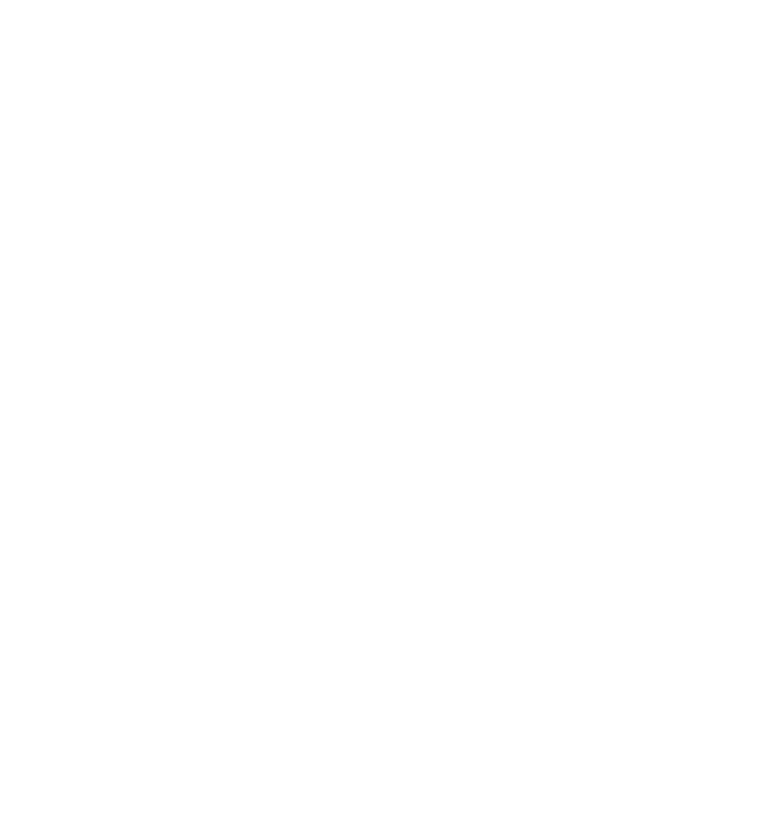
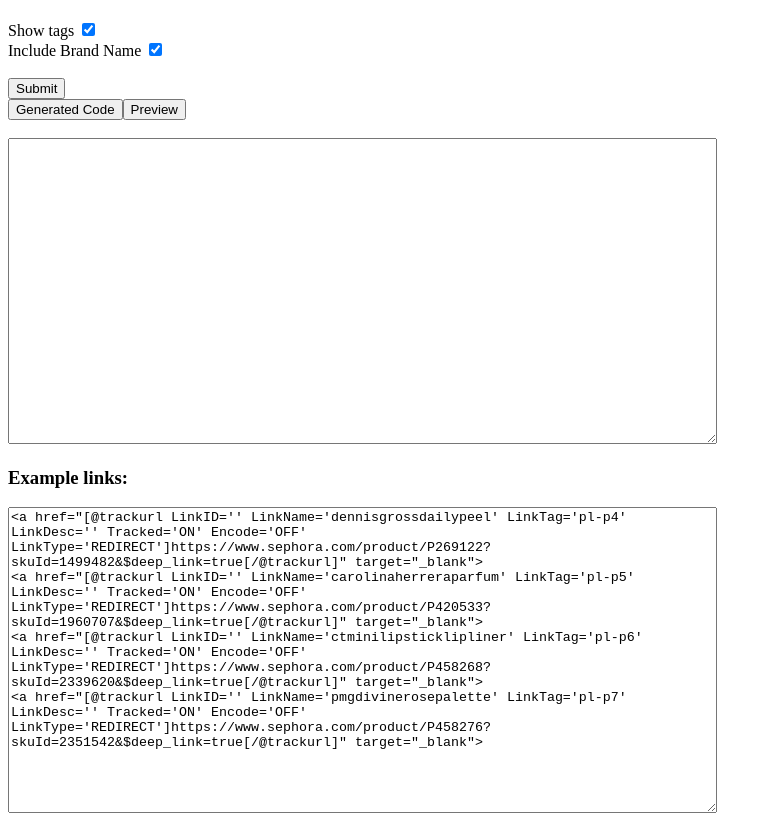
Before and after one commit to rvrita/gridgenerator-react, a React app: page / in a window 1280 px wide. Shown: the part 518-1343 px from the top of the page, without its empty margins (0-772 px from the left). Before the commit the page ends 800 px from the top, so only its background shows below. Built offline with nearby package versions, Linux system fonts and the light colour scheme; the HTML template or start-up script is replaced by a standard one.

Commit message:
Working 1up

```diff
--- a/client/src/components/App.jsx
+++ b/client/src/components/App.jsx
@@ -1,11 +1,8 @@
+/* eslint-disable class-methods-use-this */
 /* eslint-disable prefer-destructuring */
-/* eslint-disable class-methods-use-this */
-/* eslint-disable no-console */
-/* eslint-disable jsx-a11y/label-has-associated-control */
-/* eslint-disable quotes */
-/* eslint-disable react/no-danger */
 import React from 'react';
-// import products1Up from '../../../templates/products-1up';
+import template1up from '../../../templates/template1up';
+import template2x4 from '../../../templates/template2x4';
 
 class App extends React.Component {
   constructor(props) {
@@ -16,29 +13,12 @@
       showTags: true,
       showBrand: true,
       products: [],
-      // products: [{
-      //   skuId: 1234,
-      //   imageLink: `<a href="[@trackurl LinkID='' LinkName='pmgdivinerosepalette' LinkTag='pl-p7' LinkDesc='' Tracked='ON' Encode='OFF' LinkType='REDIRECT']https://www.sephora.com/product/P458276?skuId=2351542&$deep_link=true[/@trackurl]"  target="_blank">`,
-      //   productName: 'FOo',
-      //   textLink: `<a href="[@trackurl LinkID='' LinkName='dennisgrossdailypeel' LinkTag='pl-p4' LinkDesc='' Tracked='ON' Encode='OFF' LinkType='REDIRECT']https://www.sephora.com/product/P269122?skuId=1499482&$deep_link=true[/@trackurl]"  target="_blank"`,
-      //   tags: 'HELLO WORLD',
-      //   brandName: 'FOOoo',
-      //   price: '$100',
-      //   valuePrice: '$120',
-      // }, {
-      //   skuId: 1234,
-      //   imageLink: `<a href="[@trackurl LinkID='' LinkName='pmgdivinerosepalette' LinkTag='pl-p7' LinkDesc='' Tracked='ON' Encode='OFF' LinkType='REDIRECT']https://www.sephora.com/product/P458276?skuId=2351542&$deep_link=true[/@trackurl]"  target="_blank">`,
-      //   productName: 'Bsafasdf',
-      //   textLink: `<a href="[@trackurl LinkID='' LinkName='dennisgrossdailypeel' LinkTag='pl-p4' LinkDesc='' Tracked='ON' Encode='OFF' LinkType='REDIRECT']https://www.sephora.com/product/P269122?skuId=1499482&$deep_link=true[/@trackurl]"  target="_blank"`,
-      //   tags: 'HELLO WORLD',
-      //   brandName: 'FOOoo',
-      //   price: '$100',
-      //   valuePrice: '$120',
-      // }],
+      activeTab: 'codeview',
     };
     this.handleInputChange = this.handleInputChange.bind(this);
     this.handleFormSubmit = this.handleFormSubmit.bind(this);
     this.skuToLinkMap = {};
+    this.handleTabClick = this.handleTabClick.bind(this);
   }
 
   // sending get request to proxy
@@ -55,13 +35,13 @@
         }
         let tags = '';
         if (data.isNew) {
-          tags += 'NEW. ';
+          tags += 'NEW.';
         } else if (data.isSephoraExclusive) {
-          tags += 'EXCLUSIVE. ';
+          tags += ' EXCLUSIVE.';
         } else if (data.isLimitedEdition) {
-          tags += 'LIMITED EDITION. ';
+          tags += ' LIMITED EDITION.';
         } else if (data.isOnlineOnly) {
-          tags += 'ONLINE ONLY.';
+          tags += ' ONLINE ONLY.';
         }
         const item = {
           skuId: data.skuId,
@@ -92,6 +72,10 @@
       });
   }
 
+  handleTabClick(event) {
+    this.setState({ activeTab: event.target.value });
+  }
+
   handleFormSubmit(event) {
     event.preventDefault();
     const { textareaValue } = this.state;
@@ -104,9 +88,8 @@
       .then((data) => {
         this.setState({
           products: data,
-        }, () => console.log(this.state));
+        });
       });
-    // render output
   }
 
   handleInputChange(event) {
@@ -117,6 +100,7 @@
     });
   }
 
+  // getting the sku number from the url
   parseSkus(links) {
     this.skuToLinkMap = {};
     const lines = links.split('\n');
@@ -131,51 +115,85 @@
 
   render() {
     const {
-      products, textareaValue, gridtype, showTags, showBrand,
+      products, textareaValue, gridtype, showTags, showBrand, activeTab,
     } = this.state;
-    // const productsHtml = products1Up(products, true, false);
+    const productsHtml = products.length > 0
+      ? template1up(products, true, false).replace(/\n\s+\n/g, '\n')
+      : '';
     return (
       <div>
         <h1>Sephora Email Grid Generator</h1>
         <form onSubmit={this.handleFormSubmit}>
-          <div id="typePfGrid">
+          <div id="typeOfGrid">
             <label htmlFor="oneUp">
+              <br />
               1up grid
+              {' '}
               <input type="radio" id="oneUp" name="gridtype" value="oneUp" onChange={this.handleInputChange} checked={gridtype === 'oneUp'} />
             </label>
+            <br />
             <label htmlFor="twoByFour">
+              <br />
               2x4 grid
+              {' '}
               <input type="radio" id="twoByFour" name="gridtype" value="twoByFour" onChange={this.handleInputChange} checked={gridtype === 'twoByFour'} />
             </label>
           </div>
           <div>
             <label htmlFor="links">
+              <br />
               Paste your links here, one each line:
-              <textarea rows="20" cols="80" id="links" name="textareaValue" value={textareaValue} onChange={this.handleInputChange} />
+              {' '}
+              <br />
+              <br />
+              <textarea rows="20" cols="86" id="links" name="textareaValue" value={textareaValue} onChange={this.handleInputChange} />
             </label>
           </div>
           <div id="checkboxes">
             <label htmlFor="showTags">
+              <br />
               Show tags
+              {' '}
               <input type="checkbox" id="showTags" name="showTags" checked={showTags} onChange={this.handleInputChange} />
             </label>
             <label htmlFor="showBrand">
+              <br />
               Include Brand Name
+              {' '}
               <input type="checkbox" id="showBrand" name="showBrand" checked={showBrand} onChange={this.handleInputChange} />
             </label>
           </div>
-          <input type="submit" value="Submit" />
+          <br />
+          <input type="submit" value="Submit" id="submit" />
         </form>
+        <div id="codeWindow">
+          <div className="tab">
+            <button type="button" className="tablinks" value="codeview" onClick={this.handleTabClick}>Generated Code</button>
+            <button type="button" className="tablinks" value="preview" onClick={this.handleTabClick}>Preview</button>
+          </div>
+          <br />
+          {activeTab === 'codeview'
+            && <textarea id="codeview" className="tabcontent" rows="20" cols="86" defaultValue={productsHtml} />}
+          {activeTab === 'preview'
+            && <div id="preview" className="tabcontent" dangerouslySetInnerHTML={{ __html: productsHtml }} />}
+        </div>
+
+        <div>
+          <h3>Example links:</h3>
+          <textarea
+            id="links"
+            name="links"
+            rows="20"
+            cols="86"
+            defaultValue={`<a href="[@trackurl LinkID='' LinkName='dennisgrossdailypeel' LinkTag='pl-p4' LinkDesc='' Tracked='ON' Encode='OFF' LinkType='REDIRECT']https://www.sephora.com/product/P269122?skuId=1499482&$deep_link=true[/@trackurl]" target="_blank">
+<a href="[@trackurl LinkID='' LinkName='carolinaherreraparfum' LinkTag='pl-p5' LinkDesc='' Tracked='ON' Encode='OFF' LinkType='REDIRECT']https://www.sephora.com/product/P420533?skuId=1960707&$deep_link=true[/@trackurl]" target="_blank">
+<a href="[@trackurl LinkID='' LinkName='ctminilipsticklipliner' LinkTag='pl-p6' LinkDesc='' Tracked='ON' Encode='OFF' LinkType='REDIRECT']https://www.sephora.com/product/P458268?skuId=2339620&$deep_link=true[/@trackurl]" target="_blank">
+<a href="[@trackurl LinkID='' LinkName='pmgdivinerosepalette' LinkTag='pl-p7' LinkDesc='' Tracked='ON' Encode='OFF' LinkType='REDIRECT']https://www.sephora.com/product/P458276?skuId=2351542&$deep_link=true[/@trackurl]" target="_blank">`}
+          />
+        </div>
       </div>
     );
   }
 }
 
-{ /* return (
-<>
-<div dangerouslySetInnerHTML={{ __html: productsHtml }} />
-<textarea>{productsHtml.replace(/\n\s+\n/g, '\n')}</textarea>
-</>
-); */ }
-
 export default App;
--- a/templates/products-1up.js
+++ b/templates/template1up.js
@@ -1,6 +1,5 @@
-export default function products1Up(products, showTags, showBrand) {
-  return `
-  <!-- grid gen -->
+export default function template1up(products, showTags, showBrand) {
+  return `<!-- grid gen -->
   <table width="700" border="0" cellspacing="0" cellpadding="0" align="center">
     <tr>
       <td style="padding-top: 50px;">
@@ -35,8 +34,7 @@
                 </span>
               </a>
             </td>
-          </tr>
-        `);
+          </tr>`);
   })}
         </table>
       </td>
--- /dev/null
+++ b/templates/template2x4.js
@@ -0,0 +1,14 @@
+export default function template2x4() {
+  return `
+  <!-- grid gen -->
+  <table width="700" border="0" cellspacing="0" cellpadding="0" align="center">
+    <tr>
+      <td style="padding-top: 50px;">
+        <table width="700" border="0" cellspacing="0" cellpadding="0" align="center">
+  2x4
+        </table>
+      </td>
+    </tr>
+  </table>
+  `;
+}
```
Also changed, not shown: .eslintrc.js, 3 other files (tests, documents, lock files or other folders).
